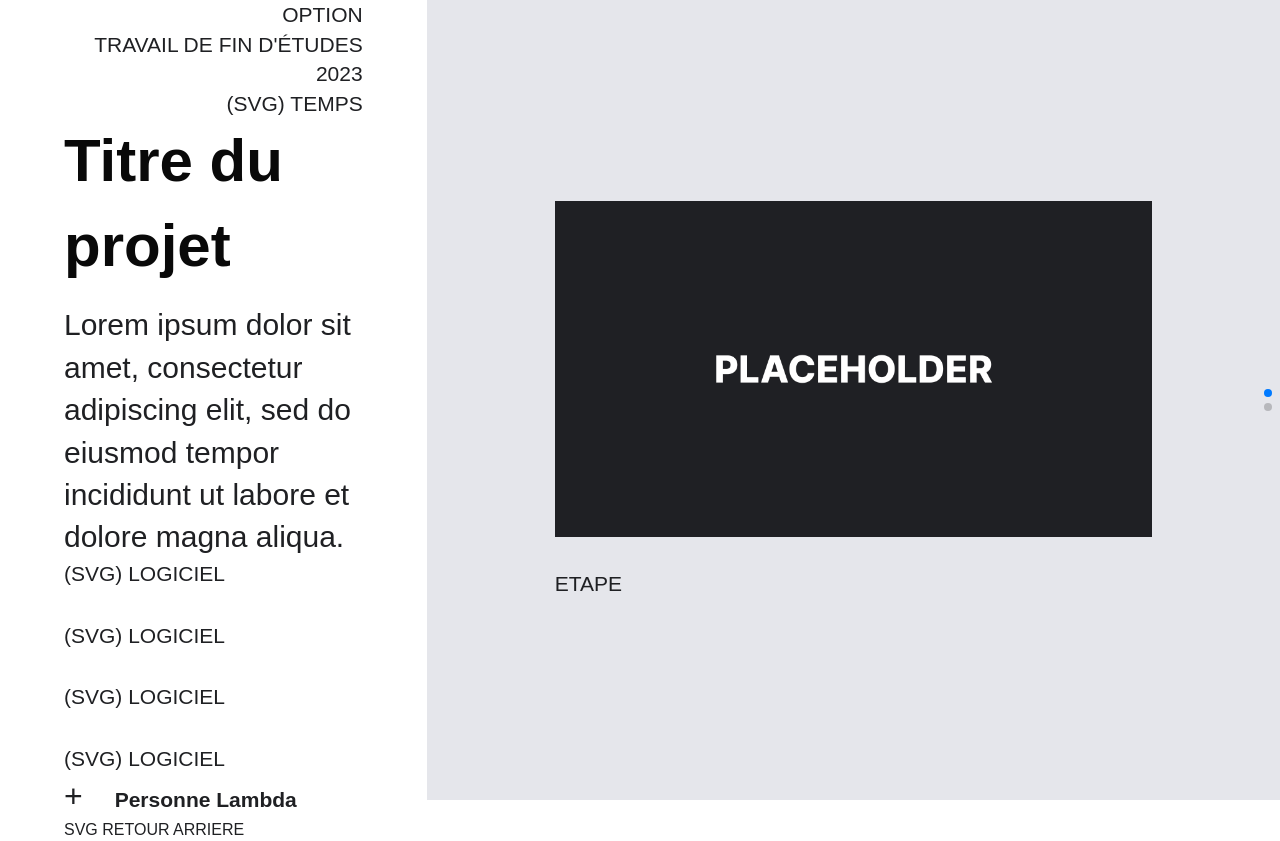
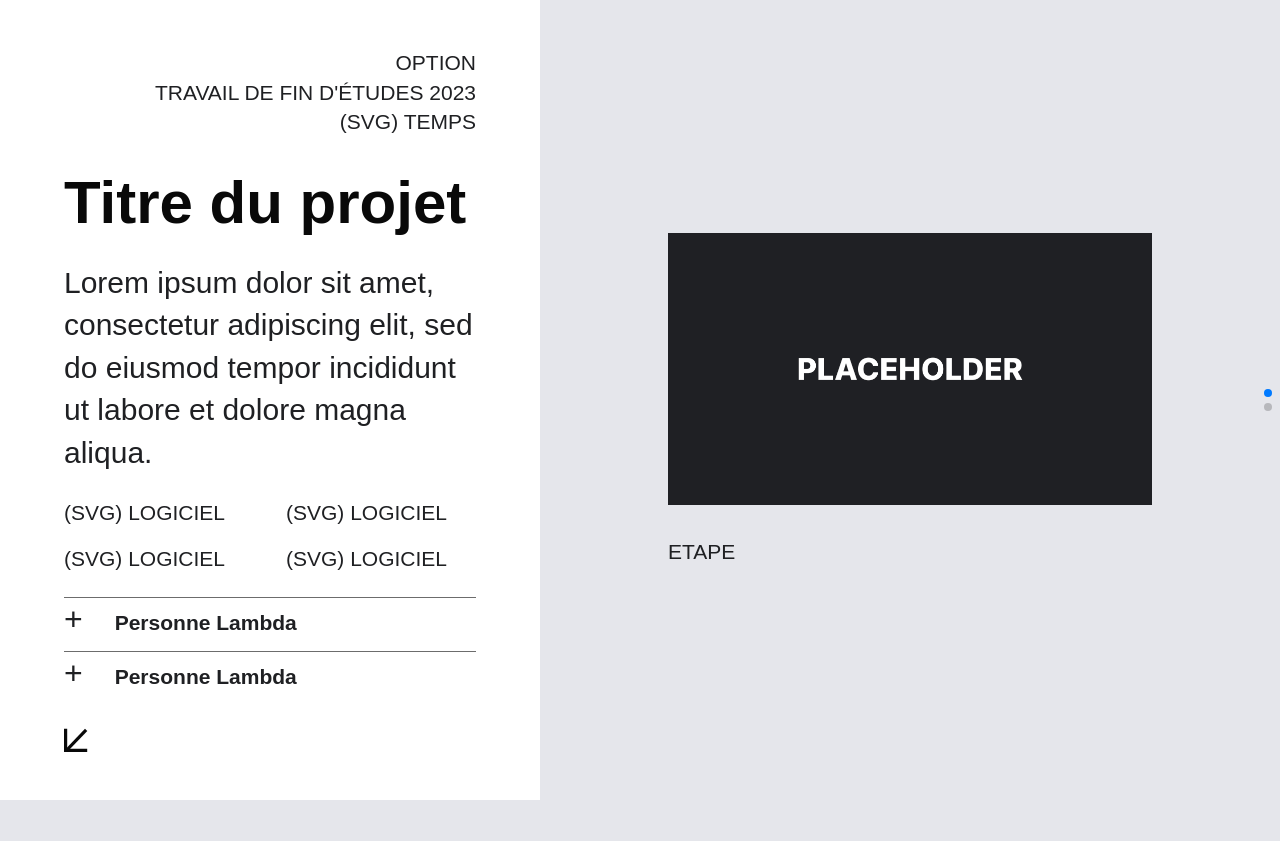
Before and after one commit to ArthurGil9/Ilab, a PHP site: page / in a window 1280 px wide. After the commit the page ends 800 px from the top, so only its background shows below. Run offline with PHP 8.4, Linux system fonts and the light colour scheme; some web fonts are replaced.

Commit message:
css projects

```diff
--- a/index.php
+++ b/index.php
@@ -79,13 +79,42 @@
                   <li class="project__role text">Rôle</li>
                   <li class="project__role text">Rôle</li>
                   <li class="project__role text">Rôle</li>
+                  <li class="project__role text">Rôle</li>
+                </ul>
+              </div>
+
+            </details>
+            <details>
+              <summary class="text text--bold">Personne Lambda</summary>
+
+              <div class="project__roll">
+                <small class="text text--small project__socialmed">(SVG) @socialmedia</small>
+                <ul class="project__task">
+                  <li class="project__role text">Rôle</li>
+                  <li class="project__role text">Rôle</li>
+                  <li class="project__role text">Rôle</li>
+                  <li class="project__role text">Rôle</li>
+                  <li class="project__role text">Rôle</li>
                 </ul>
               </div>
 
             </details>
           </div>
 
-          <p>SVG RETOUR ARRIERE</p>
+          <svg class="project__retour" data-name="Calque 1" xmlns="http://www.w3.org/2000/svg" viewBox="0 0 30 30">
+            <defs>
+              <style>
+                .cls-1 {
+                  fill: none;
+                  stroke: #090909;
+                  stroke-linecap: square;
+                  stroke-width: 4px;
+                }
+              </style>
+            </defs>
+            <path class="cls-1" d="m2,3v25h25"/>
+            <path class="cls-1" d="m4.7,26.38L26.3,3.7"/>
+          </svg>
         </div>
 
         <!-- <div class="project__content">
--- a/styles/app.css
+++ b/styles/app.css
@@ -62,10 +62,10 @@ html, body {
   height: 100vh;
 }
 .project__context {
-  padding: 0 64px 0 64px;
+  padding: 48px 64px;
   display: flex;
   flex-flow: column nowrap;
-  justify-content: space-evenly;
+  justify-content: space-between;
 }
 .project__details {
   text-align: end;
@@ -75,21 +75,34 @@ html, body {
   text-transform: uppercase;
 }
 .project__desc .title {
-  margin-bottom: 16px;
+  padding-bottom: 16px;
 }
 .project__proglist {
   list-style: none;
-  display: flex;
-  flex-wrap: wrap;
-  gap: 32px;
+  display: grid;
+  grid-template-columns: repeat(2, 1fr);
+  row-gap: 16px;
+  -moz-column-gap: 32px;
+       column-gap: 32px;
 }
 .project__progel {
   text-transform: uppercase;
   width: 190px;
 }
-.project__person {
-  text-transform: uppercase;
-  font-weight: 600;
+.project details {
+  position: relative;
+}
+.project details::before {
+  content: "";
+  position: absolute;
+  top: 0;
+  left: 0;
+  width: 100%;
+  height: 1px;
+  background-color: var(--color-opacity-high);
+}
+.project summary {
+  margin-bottom: 8px;
 }
 .project details > summary {
   display: list-item;
@@ -107,13 +120,24 @@ html, body {
   margin-right: 32px;
   font-weight: 100;
 }
+.project__roll {
+  padding-left: 10%;
+}
+.project__socialmed {
+  margin-top: -16px;
+}
 .project__task {
-  display: flex;
-  flex-wrap: wrap;
-  gap: 32px;
+  padding-top: 16px;
+  padding-bottom: 16px;
+  display: grid;
+  grid-template-columns: repeat(2, 1fr);
+  gap: 8px;
 }
 .project__role {
   list-style: none;
+}
+.project__retour {
+  width: 24px;
 }
 .project__slider {
   height: 100%;
--- a/styles/components/_project.scss
+++ b/styles/components/_project.scss
@@ -5,10 +5,10 @@
 
   //Contexte
   &__context {
-    padding: 0 64px 0 64px;
+    padding: 48px 64px;
     display: flex;
     flex-flow: column nowrap;
-    justify-content: space-evenly;
+    justify-content: space-between;
   }
 
   &__details {
@@ -22,16 +22,17 @@
   //Titre projet
   &__desc {
     .title {
-      margin-bottom: 16px;
+      padding-bottom: 16px;
     }
   }
 
   //Logiciels
   &__proglist {
     list-style: none;
-    display: flex;
-    flex-wrap: wrap;
-    gap: 32px;
+    display: grid;
+    grid-template-columns: repeat(2, 1fr);
+    row-gap: 16px;
+    column-gap: 32px;
   }
 
   &__progel {
@@ -41,12 +42,22 @@
   }
 
   //TEAM
-  &__team {
+  details {
+    position: relative;
   }
 
-  &__person {
-    text-transform: uppercase;
-    font-weight: 600;
+  details::before {
+    content: "";
+    position: absolute;
+    top: 0;
+    left: 0;
+    width: 100%;
+    height: 1px;
+    background-color: var(--color-opacity-high);
+  }
+
+  summary {
+    margin-bottom: 8px;
   }
 
   details > summary {
@@ -68,32 +79,32 @@
     font-weight: 100;
   }
 
+  &__roll {
+    padding-left: 10%;
+  }
+
+  &__socialmed {
+    margin-top: -16px;
+  }
+
   &__task {
-    display: flex;
-    flex-wrap: wrap;
-    gap: 32px;
+    padding-top: 16px;
+    padding-bottom: 16px;
+    display: grid;
+    grid-template-columns: repeat(2, 1fr);
+    gap: 8px;
   }
 
   &__role {
     list-style: none;
   }
 
-  //SVG retour
+  //SVG RETOUR
   &__retour {
+    width: 24px;
   }
 
-  // &__content {
-  // }
-
-  // &__nav {
-  //   list-style: none;
-  //   display: flex;
-  //   flex-direction: column;
-  //   justify-content: center;
-  //   height: 100%;
-  // }
-
-  &__slider{
+  &__slider {
     height: 100%;
   }
   &__content {
```
Also changed, not shown: 1 other file.
